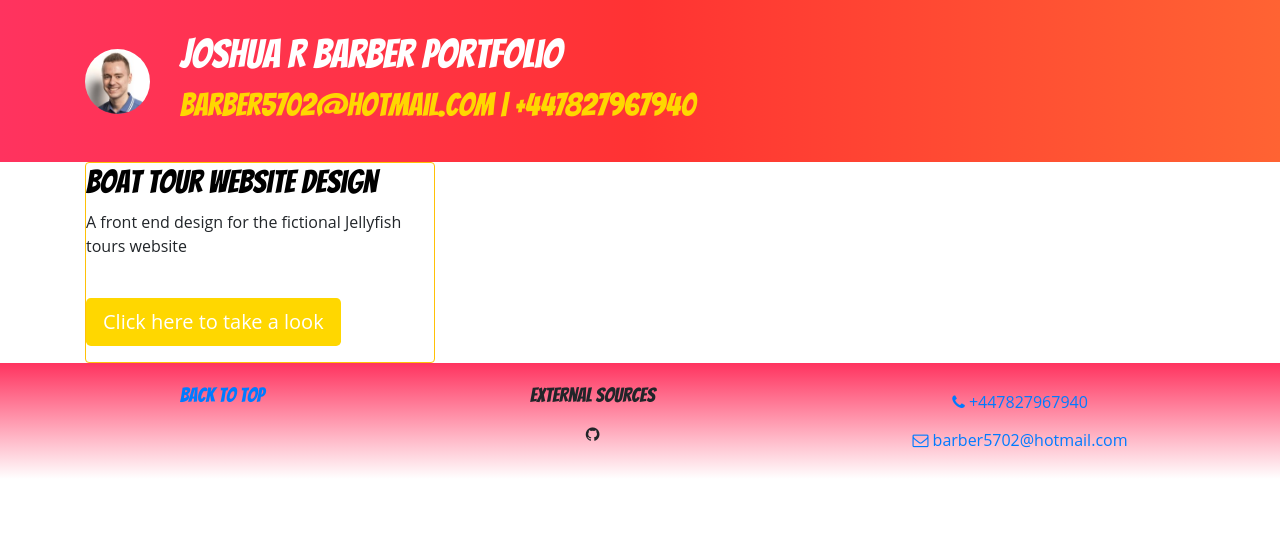
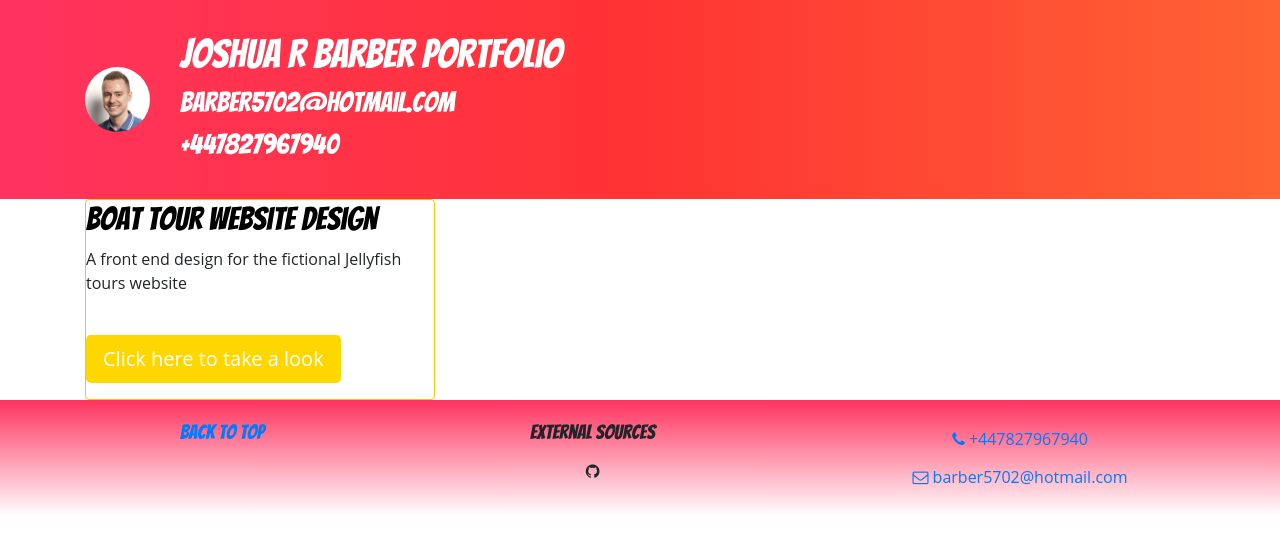
Before and after one commit to JRB1990/JBPortfolio, a website: page index.html in a window 1280 px wide. Drawn offline with nearby package versions, Linux system fonts and the light colour scheme.

Commit message:
Minor Changes

```diff
--- a/index.html
+++ b/index.html
@@ -23,7 +23,8 @@
                 </div>
                 <div class="col">
                     <h1>Joshua R Barber Portfolio</h1>
-                    <h2>barber5702@hotmail.com   |   +447827967940</h2>
+                    <h3>barber5702@hotmail.com</h3>
+                    <h3>+447827967940</h3>
                 </div>
             </div>
         </div>
```
